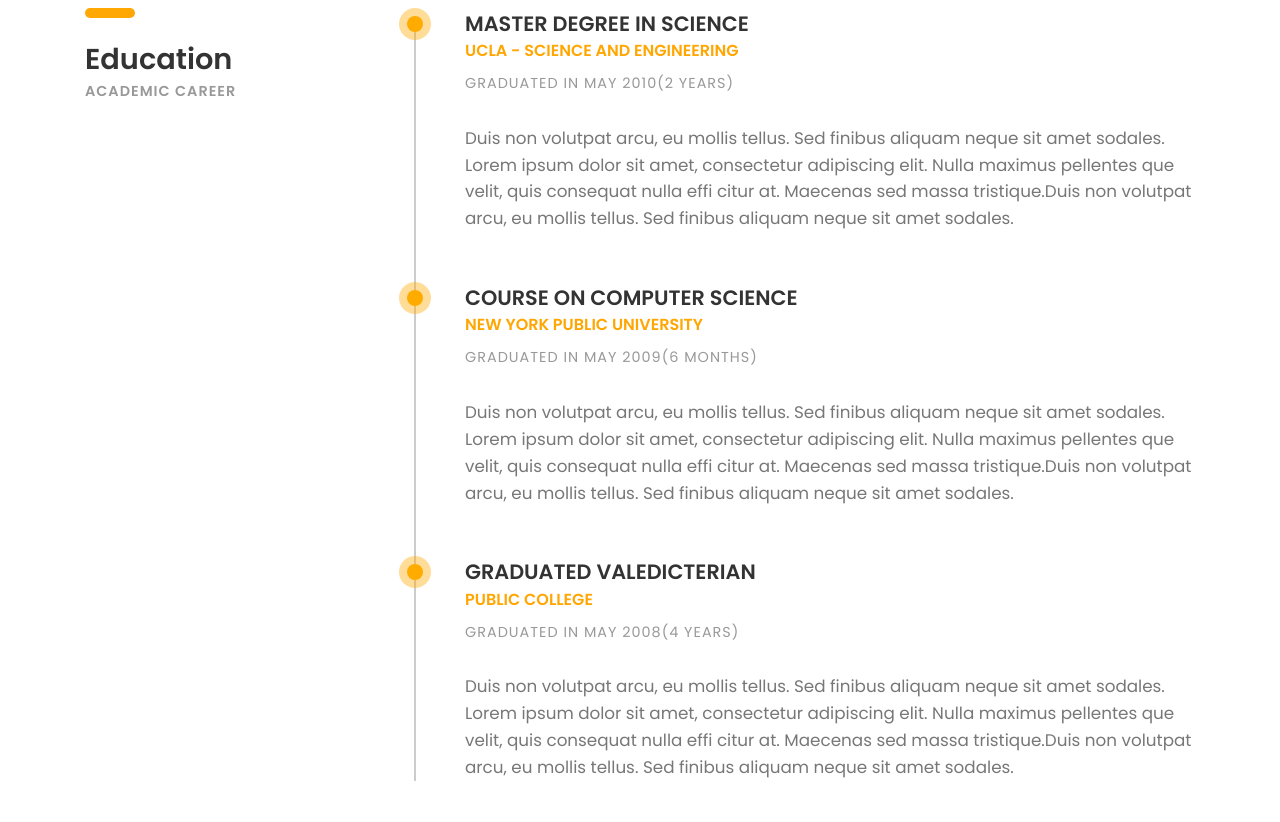
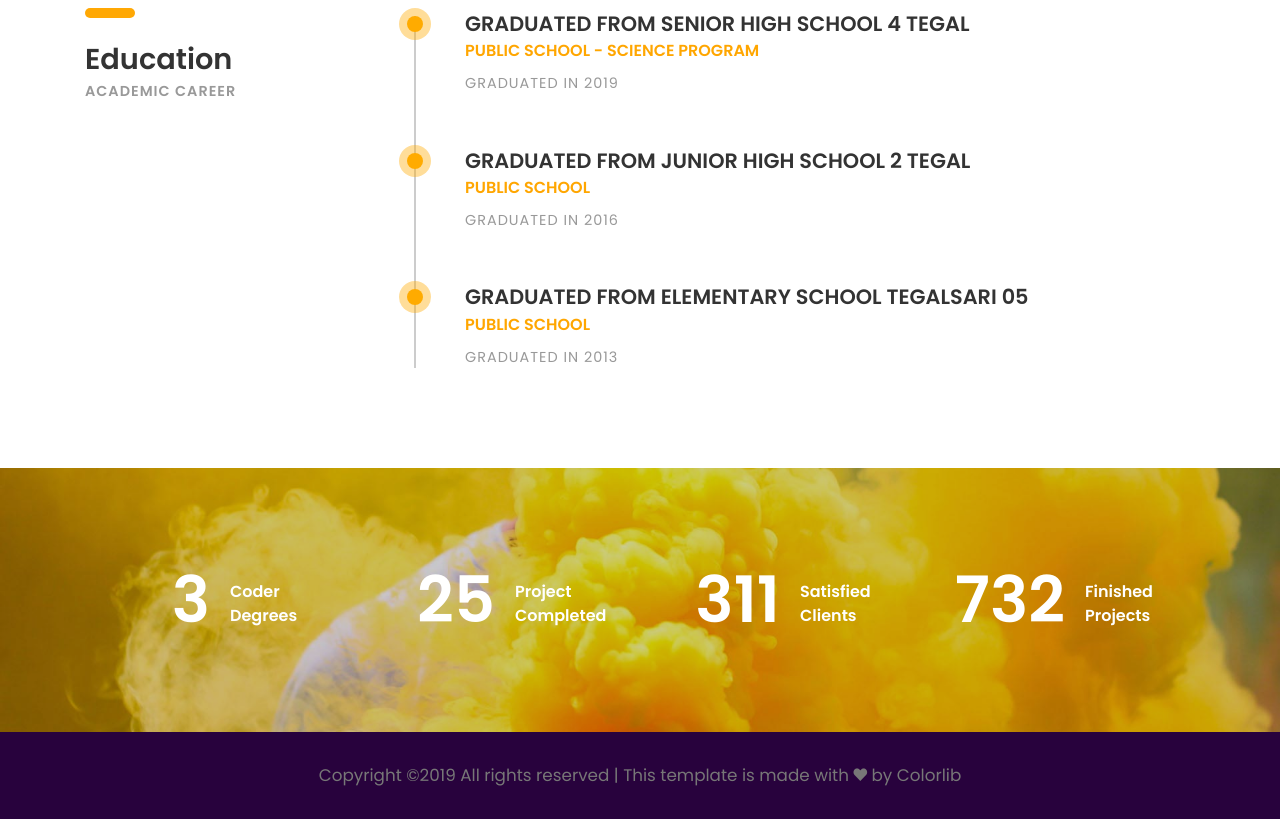
Before and after one commit to alfinauzikri/alfinauzikri.github.io, a plain HTML site: page index.html in a window 1280 px wide. Shown: the part 3760-4582 px from the top of the page. Drawn offline with Linux system fonts and the light colour scheme; files whose address does not match are found by name.

Commit message:
Update index.html

```diff
--- a/index.html
+++ b/index.html
@@ -193,7 +193,7 @@
 							<div class="radial-prog-area margin-b-30">
 								<div class="radial-progress" data-prog-percent=".97">
 									<div></div>
-									<h6 class="progress-title">HTML5 & CSS3</h6>
+									<h6 class="progress-title">BACOD</h6>
 								</div>
 							</div><!-- radial-prog-area-->
 						</div><!-- col-sm-6-->
@@ -202,7 +202,7 @@
 							<div class="radial-prog-area margin-b-30">
 								<div class="radial-progress" data-prog-percent=".78">
 									<div></div>
-									<h6 class="progress-title">WEB DESIGN</h6>
+									<h6 class="progress-title">BAR-BAR</h6>
 								</div>
 							</div><!-- radial-prog-area-->
 						</div><!-- col-sm-6-->
@@ -211,7 +211,7 @@
 							<div class="radial-prog-area margin-b-30">
 								<div class="radial-progress" data-prog-percent=".67">
 									<div></div>
-									<h6 class="progress-title">JAVA</h6>
+									<h6 class="progress-title">Popularitas</h6>
 								</div>
 							</div><!-- radial-prog-area-->
 						</div><!-- col-sm-6-->
@@ -220,7 +220,7 @@
 							<div class="radial-prog-area margin-b-50">
 								<div class="radial-progress" data-prog-percent=".97">
 									<div></div>
-									<h6 class="progress-title">PHP</h6>
+									<h6 class="progress-title">Gacha</h6>
 								</div>
 							</div><!-- radial-prog-area-->
 						</div><!-- col-sm-6-->
@@ -290,33 +290,20 @@
 				<div class="col-sm-8">
 					<div class="education-wrapper">
 						<div class="education margin-b-50">
-							<h4><b>MASTER DEGREE IN SCIENCE</b></h4>
-							<h5 class="font-yellow"><b>UCLA - SCIENCE AND ENGINEERING</b></h5>
-							<h6 class="font-lite-black margin-t-10">GRADUATED IN MAY 2010(2 YEARS)</h6>
-							<p class="margin-tb-30">Duis non volutpat arcu, eu mollis tellus. Sed finibus aliquam neque sit amet sodales.
-							Lorem ipsum dolor sit amet, consectetur adipiscing elit. Nulla maximus pellentes que velit,
-							quis consequat nulla effi citur at. Maecenas sed massa tristique.Duis non volutpat arcu,
-							eu mollis tellus. Sed finibus aliquam neque sit amet sodales. </p>
+							<h4><b>GRADUATED FROM SENIOR HIGH SCHOOL 4 TEGAL</b></h4>
+							<h5 class="font-yellow"><b>PUBLIC SCHOOL - SCIENCE PROGRAM</b></h5>
+							<h6 class="font-lite-black margin-t-10">GRADUATED IN 2019</h6>
+						</div>
+						<div class="education margin-b-50">
+							<h4><b>GRADUATED FROM JUNIOR HIGH SCHOOL 2 TEGAL</b></h4>
+							<h5 class="font-yellow"><b>PUBLIC SCHOOL</b></h5>
+							<h6 class="font-lite-black margin-t-10">GRADUATED IN 2016</h6>
 						</div><!-- education -->
 
 						<div class="education margin-b-50">
-							<h4><b>COURSE ON COMPUTER SCIENCE</b></h4>
-							<h5 class="font-yellow"><b>NEW YORK PUBLIC UNIVERSITY</b></h5>
-							<h6 class="font-lite-black margin-t-10">GRADUATED IN MAY 2009(6 MONTHS)</h6>
-							<p class="margin-tb-30">Duis non volutpat arcu, eu mollis tellus. Sed finibus aliquam neque sit amet sodales.
-							Lorem ipsum dolor sit amet, consectetur adipiscing elit. Nulla maximus pellentes que velit,
-							quis consequat nulla effi citur at. Maecenas sed massa tristique.Duis non volutpat arcu,
-							eu mollis tellus. Sed finibus aliquam neque sit amet sodales. </p>
-						</div><!-- education -->
-
-						<div class="education margin-b-50">
-							<h4><b>GRADUATED VALEDICTERIAN</b></h4>
-							<h5 class="font-yellow"><b>PUBLIC COLLEGE</b></h5>
-							<h6 class="font-lite-black margin-t-10">GRADUATED IN MAY 2008(4 YEARS)</h6>
-							<p class="margin-tb-30">Duis non volutpat arcu, eu mollis tellus. Sed finibus aliquam neque sit amet sodales.
-							Lorem ipsum dolor sit amet, consectetur adipiscing elit. Nulla maximus pellentes que velit,
-							quis consequat nulla effi citur at. Maecenas sed massa tristique.Duis non volutpat arcu,
-							eu mollis tellus. Sed finibus aliquam neque sit amet sodales. </p>
+							<h4><b>GRADUATED FROM ELEMENTARY SCHOOL TEGALSARI 05</b></h4>
+							<h5 class="font-yellow"><b>PUBLIC SCHOOL</b></h5>
+							<h6 class="font-lite-black margin-t-10">GRADUATED IN 2013</h6>
 						</div><!-- education -->
 					</div><!-- education-wrapper -->
 				</div><!-- col-sm-8 -->
```
